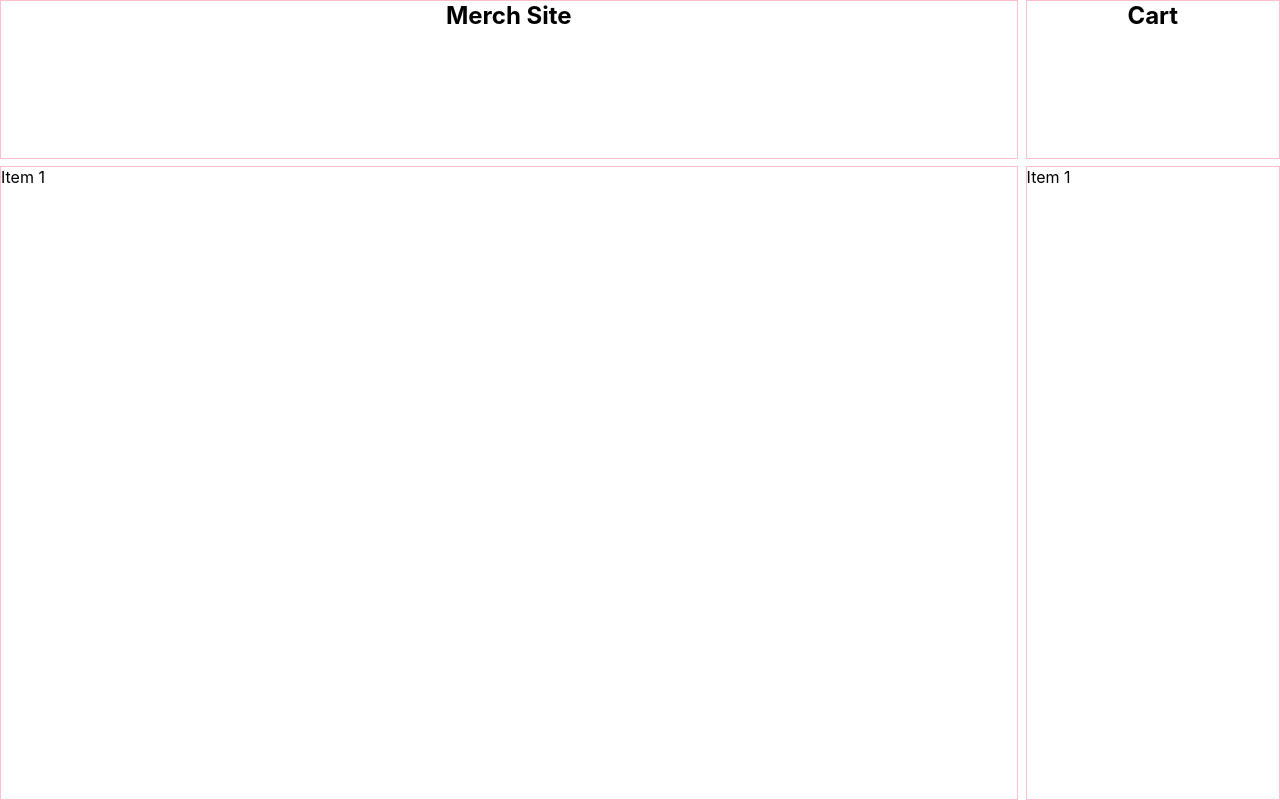
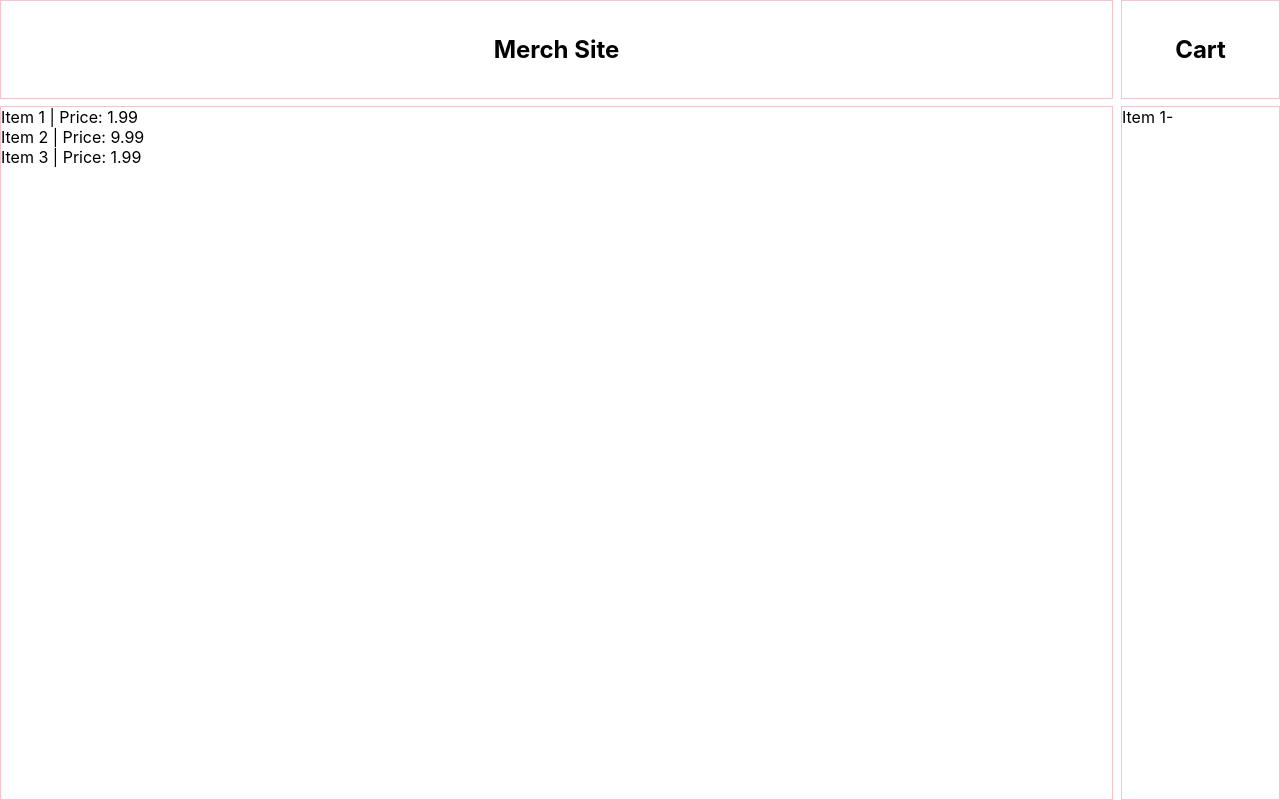
Before and after one commit to wrunion/inventory-management-react, a React (Create React App) app: page / in a window 1280 px wide. Built offline with nearby package versions, Linux system fonts and the light colour scheme.

Commit message:
add shop item list

```diff
--- a/src/component/App.css
+++ b/src/component/App.css
@@ -1,14 +1,13 @@
-.parent {
+.appgrid {
   display: grid;
   height: 100vh;
-  grid-template-columns: 4fr 1fr;
-  grid-template-rows: 1fr 4fr;
+  grid-template-columns: 7fr 1fr;
+  grid-template-rows: 1fr 7fr;
   grid-column-gap: 8px;
   grid-row-gap: 7px;
+}
 
-  }
-
-  .div1 { grid-area: 1 / 1 / 2 / 2; text-align: center; font-size: 18pt; font-weight: bold;border: 1px solid pink; }
-  .div2 { grid-area: 1 / 2 / 2 / 3; text-align: center; font-size: 18pt; font-weight: bold;border: 1px solid pink; }
-  .div3 { grid-area: 2 / 1 / 3 / 2; border: 1px solid pink;}
-  .div4 { grid-area: 2 / 2 / 3 / 3; border: 1px solid pink;}
+.leftheader { grid-area: 1 / 1 / 2 / 2; text-align: center; font-size: 18pt; font-weight: bold; display: flex; align-items: center; justify-content: center; border: 1px solid pink; }
+.rightheader { grid-area: 1 / 2 / 2 / 3; text-align: center; font-size: 18pt; font-weight: bold; display: flex; align-items: center; justify-content: center; border: 1px solid pink; }
+.shoparea { grid-area: 2 / 1 / 3 / 2; border: 1px solid pink;}
+.cartarea { grid-area: 2 / 2 / 3 / 3; border: 1px solid pink;}
--- a/src/component/App.js
+++ b/src/component/App.js
@@ -1,17 +1,45 @@
 import React from 'react';
 import './App.css';
+import CartList from './CartList/CartList';
+import ShopList from './ShopList/ShopList';
 
-function App() {
-  return (
-    <div className="App">
-      <div class="parent">
-        <div class="div1">Merch Site</div>
-        <div class="div2">Cart</div>
-        <div class="div3">Item 1</div>
-        <div class="div4">Item 1</div>
+const sampleItems = [
+  {
+    name: 'Item 1',
+    quantity: 1,
+    price: '1.99'
+  },
+  {
+    name: 'Item 2',
+    quantity: 10,
+    price: '9.99'
+  },
+  {
+    name: 'Item 3',
+    quantity: 5,
+    price: '1.99'
+  }
+]
+
+export default class App extends React.Component {
+
+  constructor(props) {
+    super(props);
+    this.state = {
+
+    }
+  }
+
+  render() {
+
+    return (
+      <div class="appgrid">
+        <div class="leftheader">Merch Site</div>
+        <div class="rightheader">Cart</div>
+        <div class="shoparea"><ShopList items={sampleItems} /></div>
+        <div class="cartarea"><CartList items={sampleItems} /></div>
       </div>
-    </div>
-  );
+    );
+  }
+
 }
-
-export default App;
--- /dev/null
+++ b/src/component/CartList/CartList.js
@@ -0,0 +1,20 @@
+import React from "react";
+
+export default class CartList extends React.Component {
+
+  constructor(props) {
+    super(props);
+    this.state = {
+
+    }
+  }
+
+  render() {
+    return (
+      <React.Fragment>
+        <div>Item 1-</div>
+      </React.Fragment>
+    );
+  }
+
+}
--- /dev/null
+++ b/src/component/ShopList/ShopList.js
@@ -0,0 +1,21 @@
+import React from "react";
+
+export default class ShopList extends React.Component {
+
+  constructor(props) {
+    super(props);
+    this.state = {
+
+    }
+  }
+
+  render() {
+    return (
+      <React.Fragment>
+        {this.props.items.map((item) =>
+          <div>{item.name} | Price: {item.price}</div>
+        )}
+      </React.Fragment>
+    );
+  }
+}
```
Also changed, not shown: src/component/CartList/Item.js (added, +11 -0 lines).
